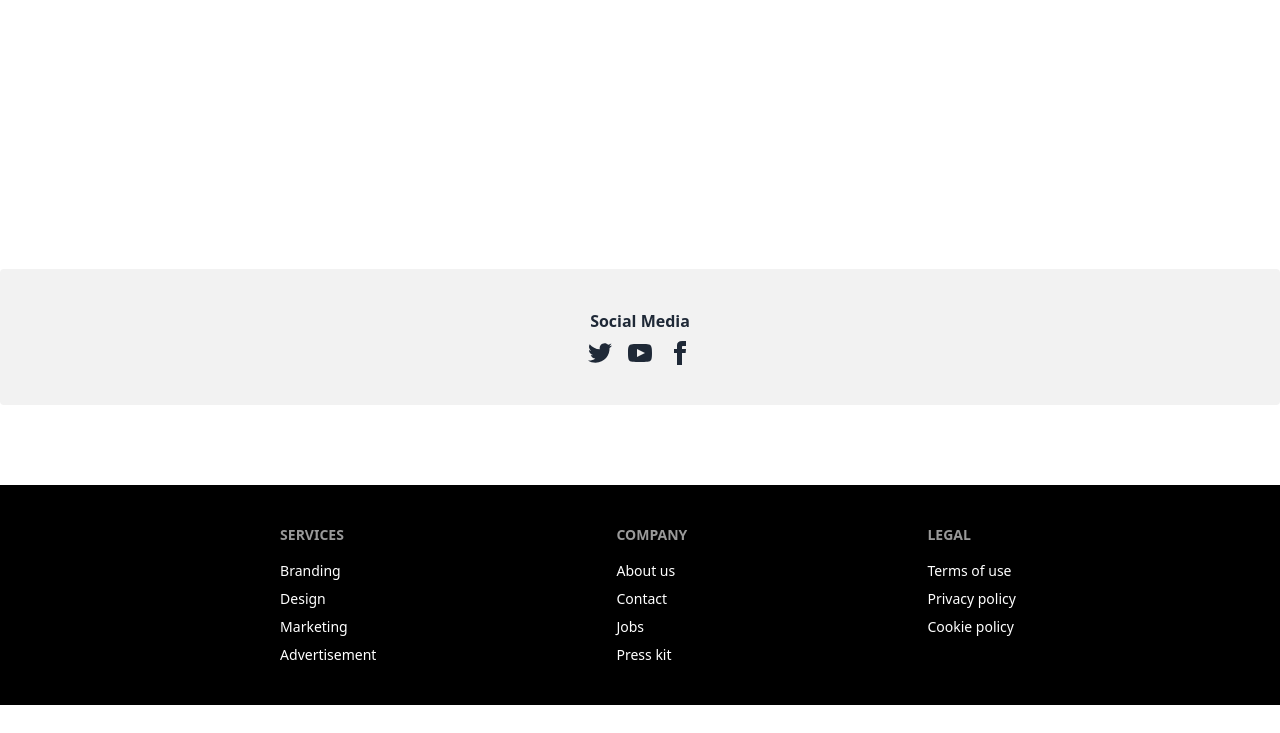
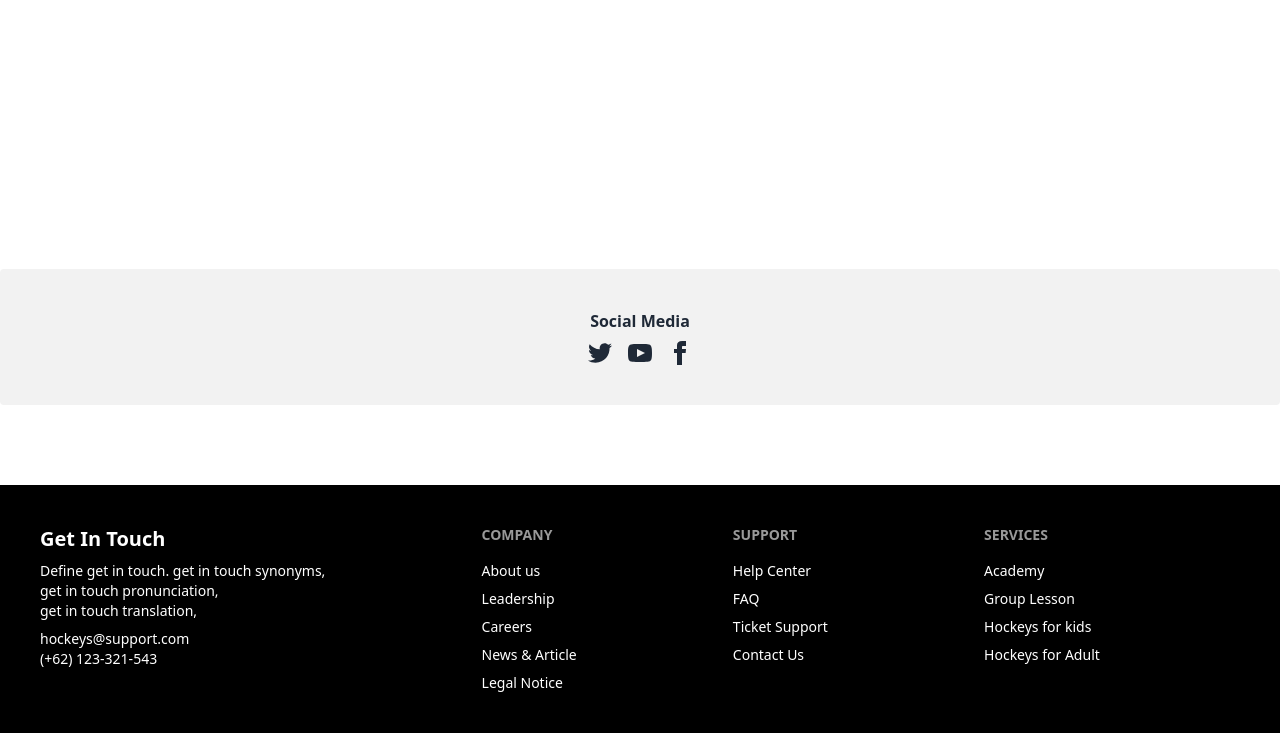
Before and after one commit to sajibkumardev/b9-assignment3, a plain HTML site: page index.html in a window 1280 px wide. Shown: the part 4453-5186 px from the top of the page. Before the commit the page ends 5158 px from the top, so only its background shows below. Drawn offline with nearby package versions, Linux system fonts and the light colour scheme.

Commit message:
Added a footer

```diff
--- a/index.html
+++ b/index.html
@@ -391,28 +391,38 @@
         </footer>
       </section>
       <footer class="footer p-10 bg-black text-base-content">
-        <aside>
-
+        <aside class="text-white">
+          <h2 class="font-extrabold text-xl">Get In Touch</h2>
+          <p>Define get in touch. get in touch synonyms, <br>
+            get in touch pronunciation, <br>
+             get in touch translation, <br>
+          </p>
+          <p>
+            hockeys@support.com <br>
+            (+62) 123-321-543 <br>
+          </p>
         </aside>
-        <nav class="text-white">
-          <header class="footer-title">Services</header>
-          <a class="link link-hover">Branding</a>
-          <a class="link link-hover">Design</a>
-          <a class="link link-hover">Marketing</a>
-          <a class="link link-hover">Advertisement</a>
-        </nav>
         <nav class="text-white">
           <header class="footer-title">Company</header>
           <a class="link link-hover">About us</a>
-          <a class="link link-hover">Contact</a>
-          <a class="link link-hover">Jobs</a>
-          <a class="link link-hover">Press kit</a>
+          <a class="link link-hover">Leadership</a>
+          <a class="link link-hover">Careers</a>
+          <a class="link link-hover">News & Article</a>
+          <a class="link link-hover">Legal Notice</a>
         </nav>
         <nav class="text-white">
-          <header class="footer-title">Legal</header>
-          <a class="link link-hover">Terms of use</a>
-          <a class="link link-hover">Privacy policy</a>
-          <a class="link link-hover">Cookie policy</a>
+          <header class="footer-title">Support</header>
+          <a class="link link-hover">Help Center</a>
+          <a class="link link-hover">FAQ</a>
+          <a class="link link-hover">Ticket Support</a>
+          <a class="link link-hover">Contact Us</a>
+        </nav>
+        <nav class="text-white">
+          <header class="footer-title">Services</header>
+          <a class="link link-hover">Academy</a>
+          <a class="link link-hover">Group Lesson</a>
+          <a class="link link-hover">Hockeys for kids</a>
+          <a class="link link-hover">Hockeys for Adult</a>
         </nav>
       </footer>
     </footer>
```
